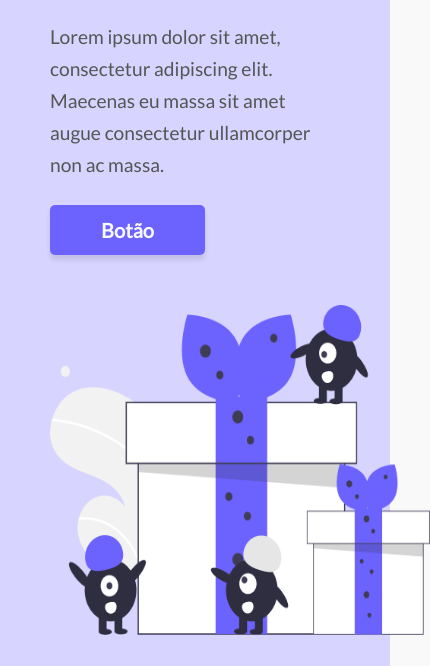
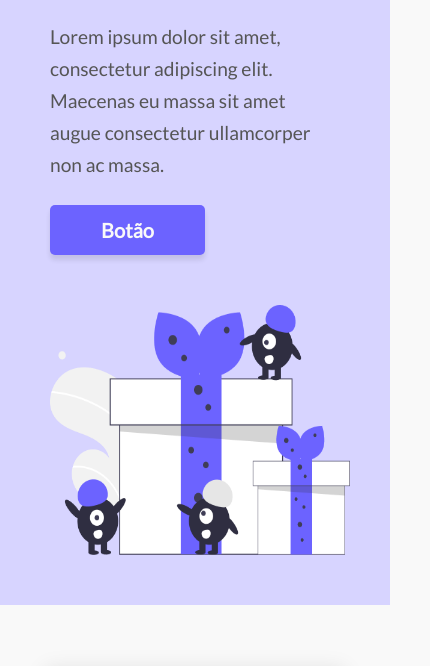
Before and after one commit to giovxna/one-page, a plain HTML site: page index.html in a window 390 px wide. Shown: the part 175-841 px from the top of the page, 430 px wide, since content can reach past the window. Drawn offline with Linux system fonts and the light colour scheme.

Commit message:
alteração na responsividade

```diff
--- a/main.css
+++ b/main.css
@@ -240,8 +240,8 @@ span {
   }
 
   .header img {
-    width: 380px;
-    height: 330px;
+     width: 300px;
+    height: 250px;
   }
 
   .form input,
```
